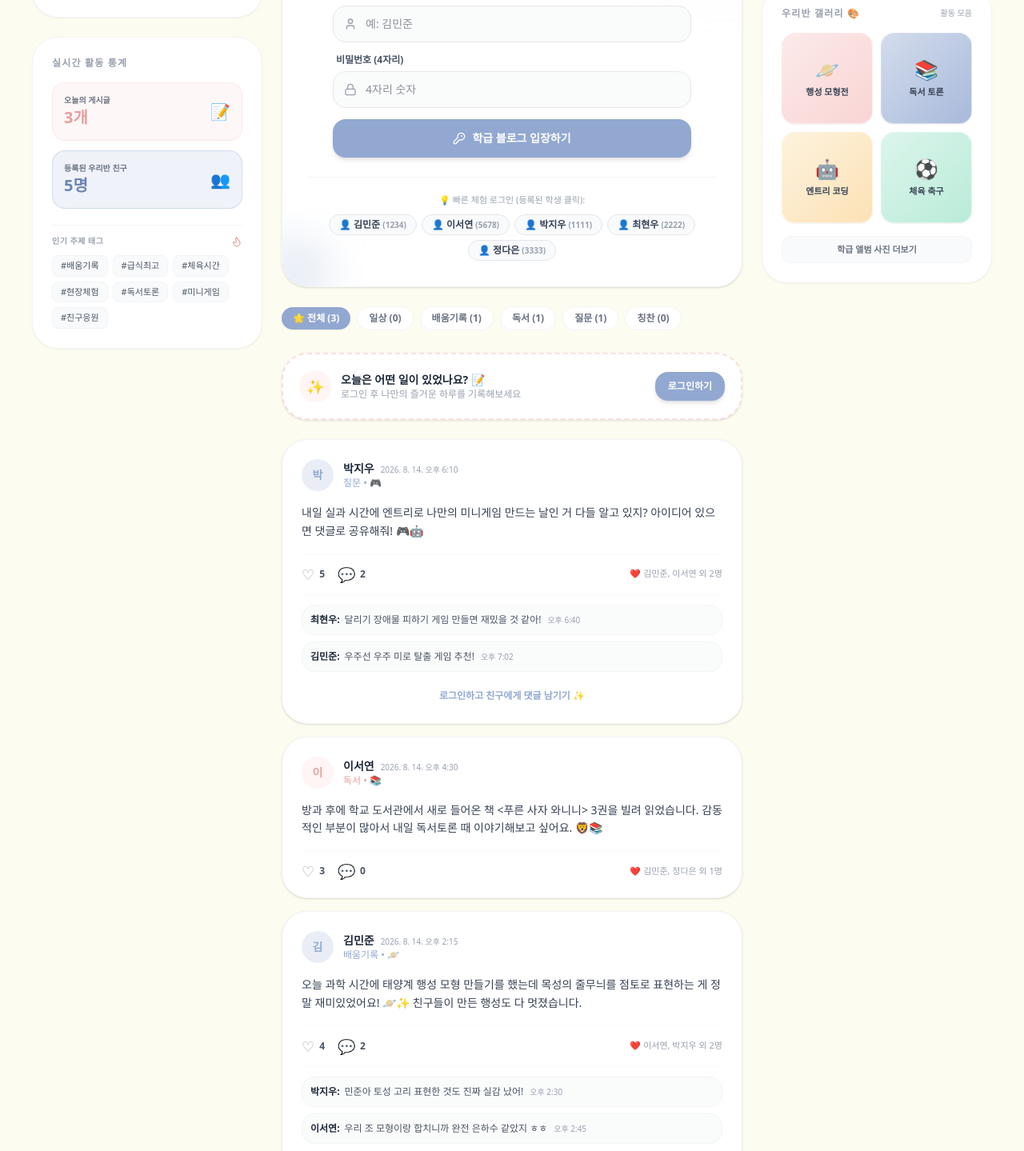
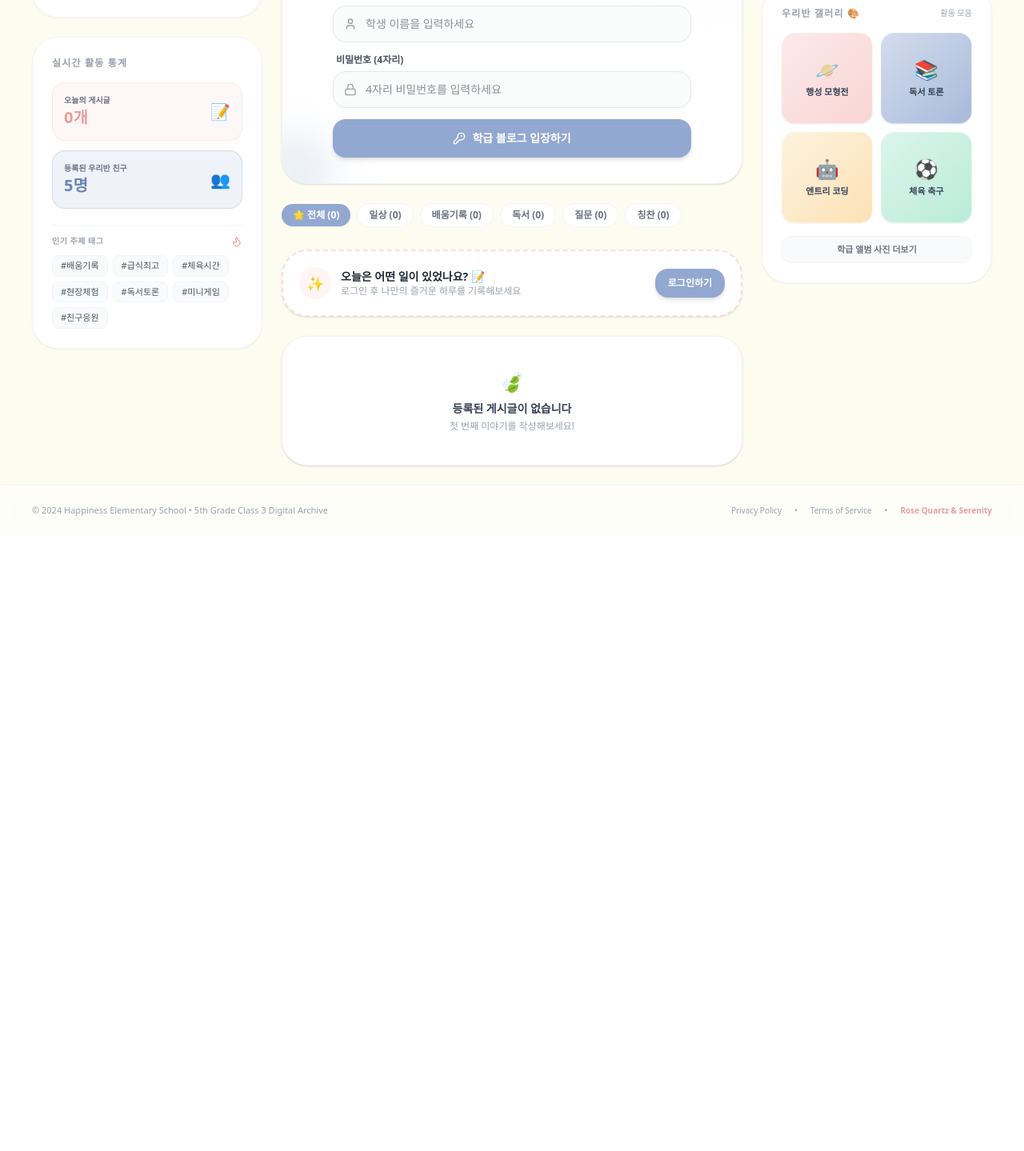
Before and after one commit to Luna150526/5-3-Blog, a React (Vite) app: page / in a window 1280 px wide. Shown: the part 351-1790 px from the top of the page at 80% size. After the commit the page ends 1021 px from the top, so only its background shows below. Built offline with nearby package versions, Linux system fonts and the light colour scheme.

Commit message:
refactor: reset initial data and update storage key
Removed hardcoded sample student data and UI conveniences to prepare for production use. Updated the local storage key to v2 to force a state reset.

```diff
--- a/src/App.tsx
+++ b/src/App.tsx
@@ -10,7 +10,7 @@ import { Database, Student, ViewType, Post, Comment } from './types';
 import { INITIAL_DB } from './data/initialData';
 import { Sparkles, Megaphone, Heart } from 'lucide-react';
 
-const LOCAL_STORAGE_DB_KEY = 'class_5_3_db_v1';
+const LOCAL_STORAGE_DB_KEY = 'class_5_3_db_v2';
 const LOCAL_STORAGE_GAS_KEY = 'class_gas_url';
 const LOCAL_STORAGE_USER_KEY = 'class_logged_user';
 
--- a/src/components/ControlPanel.tsx
+++ b/src/components/ControlPanel.tsx
@@ -354,19 +354,19 @@ export const ControlPanel: React.FC<ControlPanelProps> = ({
         <div className="flex items-center gap-2">
           <AlertCircle className="w-4 h-4 text-gray-400" />
           <span className="text-xs text-gray-500">
-            샘플 데이터로 초기화하거나 변경사항을 리셋할 수 있습니다.
+            데이터를 초기 상태로 리셋할 수 있습니다.
           </span>
         </div>
         <button
           onClick={() => {
-            if (window.confirm('기본 샘플 데이터로 복원하시겠습니까?')) {
+            if (window.confirm('기본 초기 상태로 복원하시겠습니까?')) {
               onResetData();
             }
           }}
           className="flex items-center gap-1.5 px-4 py-2 rounded-2xl text-xs font-semibold text-gray-600 bg-gray-50 hover:bg-gray-100 border border-gray-200 transition-colors cursor-pointer"
         >
           <RotateCcw className="w-3.5 h-3.5" />
-          <span>샘플 데이터로 초기화</span>
+          <span>데이터 초기화</span>
         </button>
       </div>
     </div>
--- a/src/components/LoginCard.tsx
+++ b/src/components/LoginCard.tsx
@@ -24,12 +24,6 @@ export const LoginCard: React.FC<LoginCardProps> = ({ students, onLogin }) => {
     } else {
       setErrorMsg('');
     }
-  };
-
-  const handleQuickLogin = (sampleStudent: Student) => {
-    setName(sampleStudent.name);
-    setPw(sampleStudent.pw);
-    onLogin(sampleStudent.name, sampleStudent.pw);
   };
 
   return (
@@ -59,7 +53,7 @@ export const LoginCard: React.FC<LoginCardProps> = ({ students, onLogin }) => {
                 type="text"
                 value={name}
                 onChange={(e) => setName(e.target.value)}
-                placeholder="예: 김민준"
+                placeholder="학생 이름을 입력하세요"
                 className="w-full pl-10 pr-4 py-3 bg-gray-50/80 border border-gray-200 focus:border-[#F7CAC9] focus:bg-white rounded-2xl outline-none text-sm transition-all text-gray-800"
                 required
               />
@@ -76,7 +70,7 @@ export const LoginCard: React.FC<LoginCardProps> = ({ students, onLogin }) => {
                 maxLength={4}
                 value={pw}
                 onChange={(e) => setPw(e.target.value)}
-                placeholder="4자리 숫자"
+                placeholder="4자리 비밀번호를 입력하세요"
                 className="w-full pl-10 pr-4 py-3 bg-gray-50/80 border border-gray-200 focus:border-[#92A8D1] focus:bg-white rounded-2xl outline-none text-sm transition-all text-gray-800"
                 required
               />
@@ -99,27 +93,6 @@ export const LoginCard: React.FC<LoginCardProps> = ({ students, onLogin }) => {
             <span>학급 블로그 입장하기</span>
           </button>
         </form>
-
-        {/* Quick Login for convenience */}
-        {students && students.length > 0 && (
-          <div className="mt-6 pt-5 border-t border-gray-100 text-center">
-            <p className="text-[11px] font-medium text-gray-400 mb-2.5">
-              💡 빠른 체험 로그인 (등록된 학생 클릭):
-            </p>
-            <div className="flex flex-wrap justify-center gap-1.5">
-              {students.slice(0, 5).map((s) => (
-                <button
-                  key={s.id}
-                  type="button"
-                  onClick={() => handleQuickLogin(s)}
-                  className="px-3 py-1 rounded-full text-xs font-semibold bg-gray-50 hover:bg-[#F7CAC9]/30 text-gray-700 border border-gray-200 transition-colors cursor-pointer"
-                >
-                  👤 {s.name} <span className="text-[10px] text-gray-400">({s.pw})</span>
-                </button>
-              ))}
-            </div>
-          </div>
-        )}
       </div>
     </div>
   );
--- a/src/data/initialData.ts
+++ b/src/data/initialData.ts
@@ -2,74 +2,14 @@ import { Database } from '../types';
 
 export const INITIAL_DB: Database = {
   Students: [
-    { id: 1, name: '김민준', pw: '1234', grade: '5', class: '3', bio: '축구와 독서를 좋아하는 3반 부반장' },
-    { id: 2, name: '이서연', pw: '5678', grade: '5', class: '3', bio: '그림 그리기와 음악 감상이 취미!' },
-    { id: 3, name: '박지우', pw: '1111', grade: '5', class: '3', bio: '과학 실험과 코딩에 관심이 많아요' },
-    { id: 4, name: '최현우', pw: '2222', grade: '5', class: '3', bio: '5학년 3반 체육부장 달려라!' },
-    { id: 5, name: '정다은', pw: '3333', grade: '5', class: '3', bio: '우리 반 친구들 모두 행복한 하루 보내자~' }
+    { id: 1, name: '김민준', pw: '1234', grade: '5', class: '3', bio: '5학년 3반' },
+    { id: 2, name: '이서연', pw: '5678', grade: '5', class: '3', bio: '5학년 3반' },
+    { id: 3, name: '박지우', pw: '1111', grade: '5', class: '3', bio: '5학년 3반' },
+    { id: 4, name: '최현우', pw: '2222', grade: '5', class: '3', bio: '5학년 3반' },
+    { id: 5, name: '정다은', pw: '3333', grade: '5', class: '3', bio: '5학년 3반' }
   ],
-  Posts: [
-    {
-      id: 101,
-      author: '김민준',
-      content: '오늘 과학 시간에 태양계 행성 모형 만들기를 했는데 목성의 줄무늬를 점토로 표현하는 게 정말 재미있었어요! 🪐✨ 친구들이 만든 행성도 다 멋졌습니다.',
-      date: '2026. 8. 14. 오후 2:15',
-      category: '배움기록',
-      likes: 4,
-      likedBy: ['이서연', '박지우', '정다은', '최현우'],
-      emoji: '🪐'
-    },
-    {
-      id: 102,
-      author: '이서연',
-      content: '방과 후에 학교 도서관에서 새로 들어온 책 <푸른 사자 와니니> 3권을 빌려 읽었습니다. 감동적인 부분이 많아서 내일 독서토론 때 이야기해보고 싶어요. 🦁📚',
-      date: '2026. 8. 14. 오후 4:30',
-      category: '독서',
-      likes: 3,
-      likedBy: ['김민준', '정다은', '최현우'],
-      emoji: '📚'
-    },
-    {
-      id: 103,
-      author: '박지우',
-      content: '내일 실과 시간에 엔트리로 나만의 미니게임 만드는 날인 거 다들 알고 있지? 아이디어 있으면 댓글로 공유해줘! 🎮🤖',
-      date: '2026. 8. 14. 오후 6:10',
-      category: '질문',
-      likes: 5,
-      likedBy: ['김민준', '이서연', '최현우', '정다은'],
-      emoji: '🎮'
-    }
-  ],
-  Comments: [
-    {
-      id: 201,
-      postId: 101,
-      author: '박지우',
-      text: '민준아 토성 고리 표현한 것도 진짜 실감 났어!',
-      date: '오후 2:30'
-    },
-    {
-      id: 202,
-      postId: 101,
-      author: '이서연',
-      text: '우리 조 모형이랑 합치니까 완전 은하수 같았지 ㅎㅎ',
-      date: '오후 2:45'
-    },
-    {
-      id: 203,
-      postId: 103,
-      author: '최현우',
-      text: '달리기 장애물 피하기 게임 만들면 재밌을 것 같아!',
-      date: '오후 6:40'
-    },
-    {
-      id: 204,
-      postId: 103,
-      author: '김민준',
-      text: '우주선 우주 미로 탈출 게임 추천!',
-      date: '오후 7:02'
-    }
-  ],
+  Posts: [],
+  Comments: [],
   Settings: [
     { key: 'className', value: '5학년 3반' },
     { key: 'notice', value: '💖 배려와 존중으로 함께 성장하는 5학년 3반 블로그에 온 것을 환영합니다! 서로를 응원하는 고운 말을 사용해요.' }
```
